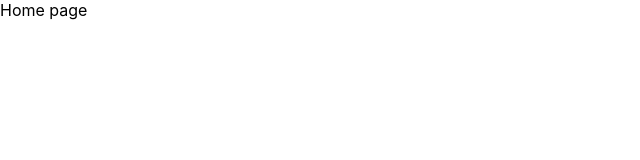
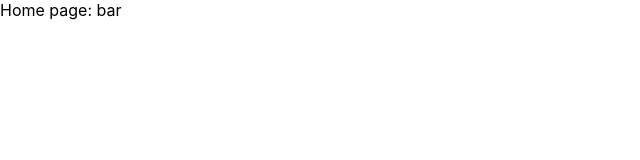
Before and after one commit to alanwsmith/nextjs--nextauth-v3-context-example, a Next.js app: page / in a window 1280 px wide. Shown: the top 160 px of the page, without its empty margins (0-640 px from the left). Built offline with nearby package versions, Linux system fonts and the light colour scheme.

Commit message:
Stubbing out context example

```diff
--- /dev/null
+++ b/contexts/auth.js
@@ -0,0 +1,15 @@
+import { createContext, useContext } from 'react'
+
+const AuthContext = createContext()
+
+export function AuthWrapper({ children }) {
+  let authData = { foo: 'bar' }
+
+  return (
+    <AuthContext.Provider value={authData}>{children}</AuthContext.Provider>
+  )
+}
+
+export function useAuthContext() {
+  return useContext(AuthContext)
+}
--- a/pages/_app.js
+++ b/pages/_app.js
@@ -1,7 +1,12 @@
+import { AuthWrapper } from '../contexts/auth'
 import '../styles/globals.css'
 
 function App({ Component, pageProps }) {
-  return <Component {...pageProps} />
+  return (
+    <AuthWrapper>
+      <Component {...pageProps} />
+    </AuthWrapper>
+  )
 }
 
 export default App
--- a/pages/index.js
+++ b/pages/index.js
@@ -1,3 +1,6 @@
+import { useAuthContext } from '../contexts/auth'
+
 export default function Home() {
-  return <div>Home page</div>
+  const { foo } = useAuthContext()
+  return <div>Home page: {foo}</div>
 }
```
